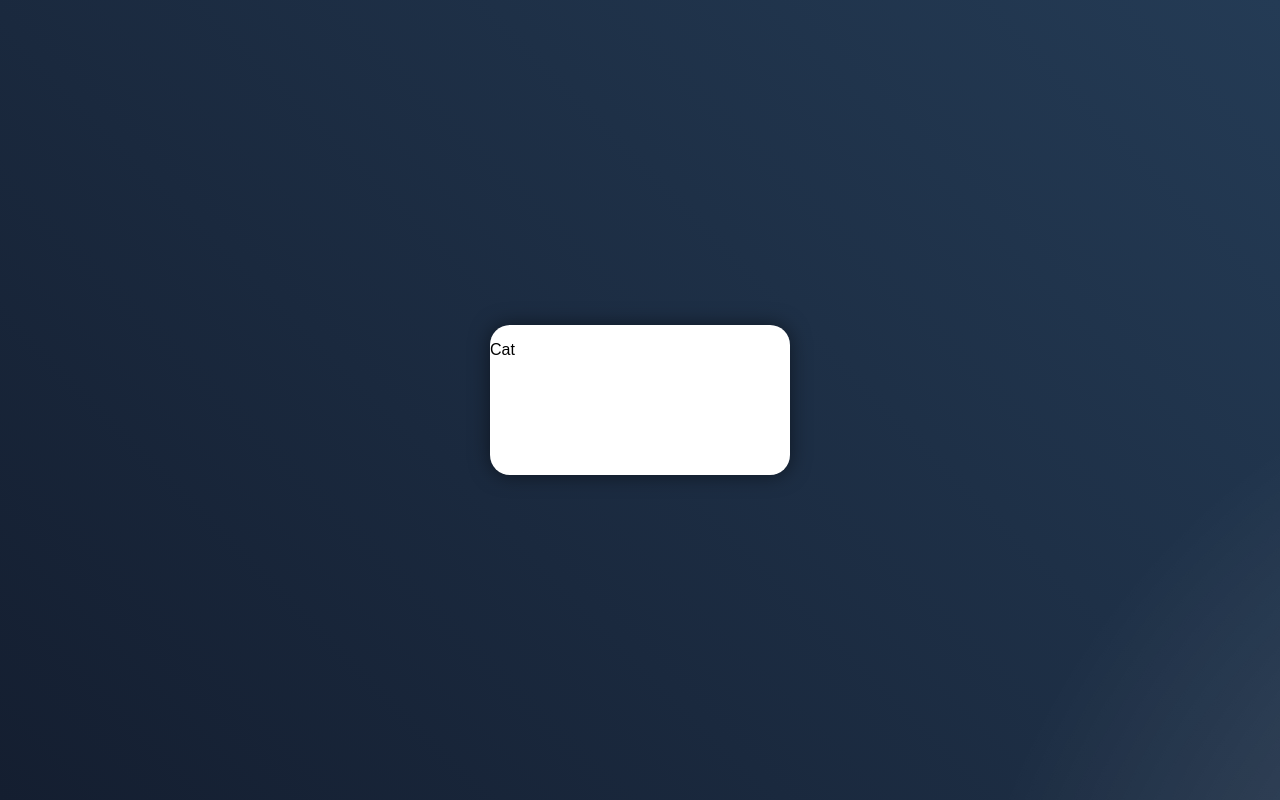
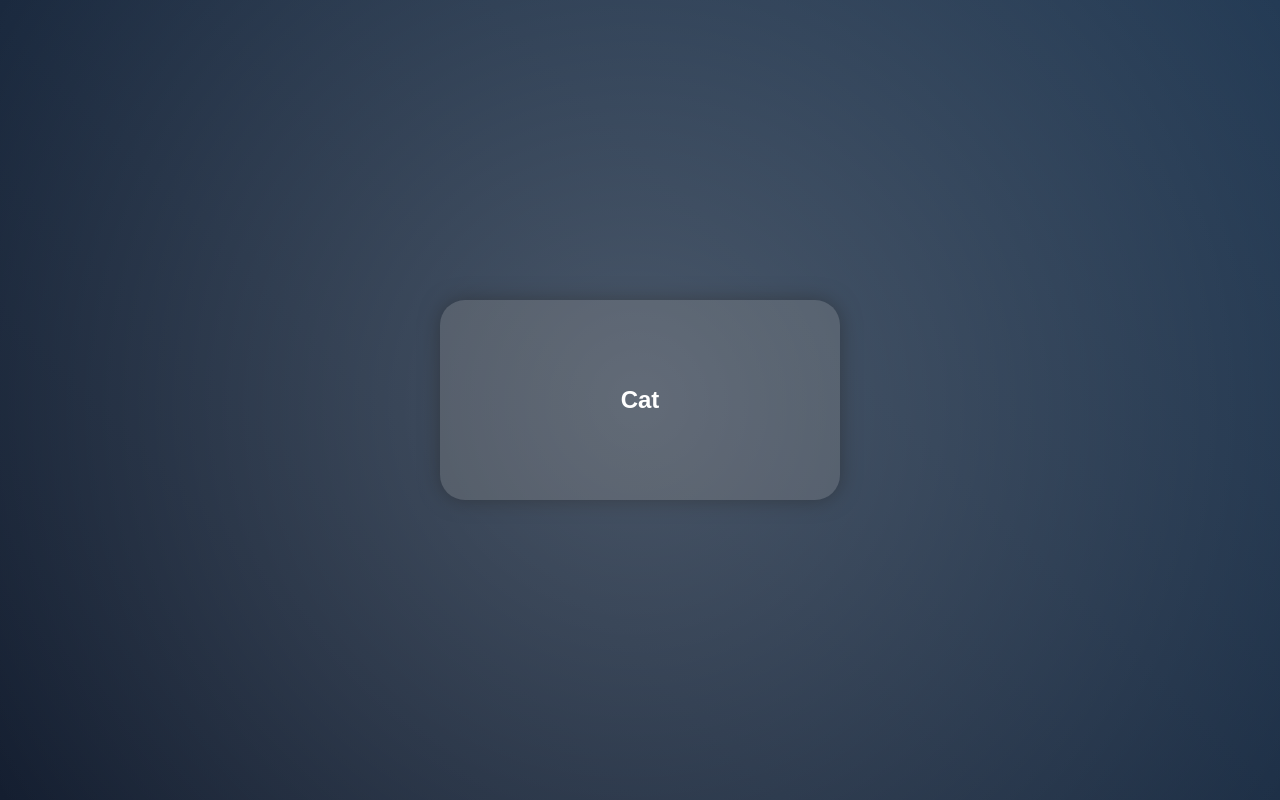
Before and after one commit to realnrxg/realnrxg.github.io, a plain HTML site: page index.html in a window 1280 px wide. Drawn offline with Linux system fonts and the light colour scheme.

Commit message:
Update styles.css

```diff
--- a/styles.css
+++ b/styles.css
@@ -1,3 +1,4 @@
+/* Basic reset and body styling */
 body, html {
     margin: 0;
     padding: 0;
@@ -31,21 +32,22 @@ body, html {
     animation: lighting 6s linear infinite;
 }
 
-/* Keyframes for the lighting animation */
-@keyframes lighting {
-    0% {
-        transform: translate(0, 0) rotate(0deg);
-    }
-    100% {
-        transform: translate(50%, 50%) rotate(360deg);
-    }
+/* Centered rounded rectangle styling */
+.rounded-rectangle {
+    width: 400px;
+    height: 200px;
+    background-color: rgba(128, 128, 128, 0.3); /* Transparent gray color */
+    border-radius: 25px;
+    box-shadow: 0 0 20px rgba(0, 0, 0, 0.5);
+    display: flex;
+    justify-content: center;
+    align-items: center;
 }
 
-/* Centered rounded rectangle styling */
-.rounded-rectangle {
-    width: 300px;
-    height: 150px;
-    background-color: #ffffff;
-    border-radius: 20px;
-    box-shadow: 0 0 20px rgba(0, 0, 0, 0.5);
+/* Text inside the rectangle */
+.rounded-rectangle p {
+    color: white;
+    font-size: 24px;
+    font-weight: bold;
+    margin: 0;
 }
```
